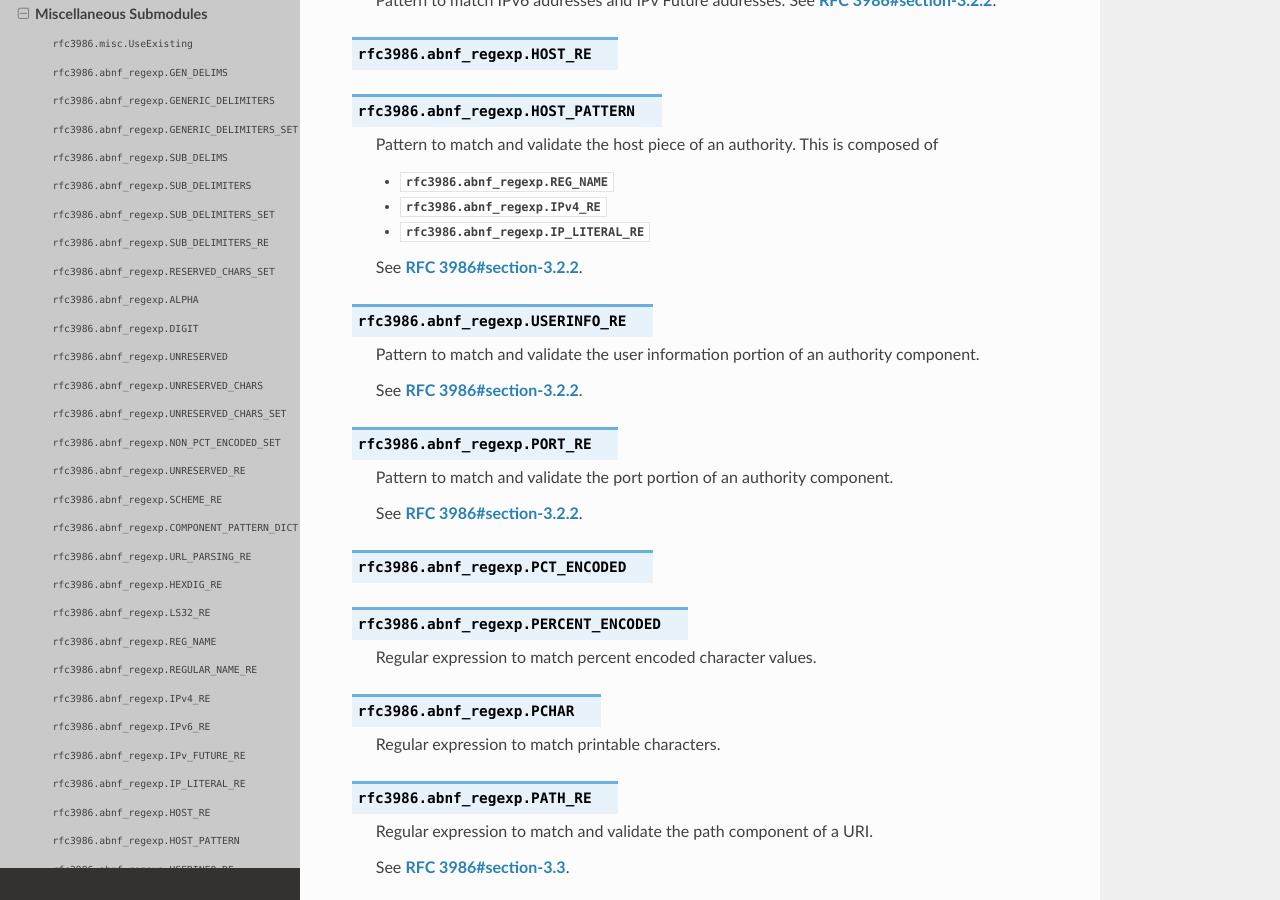
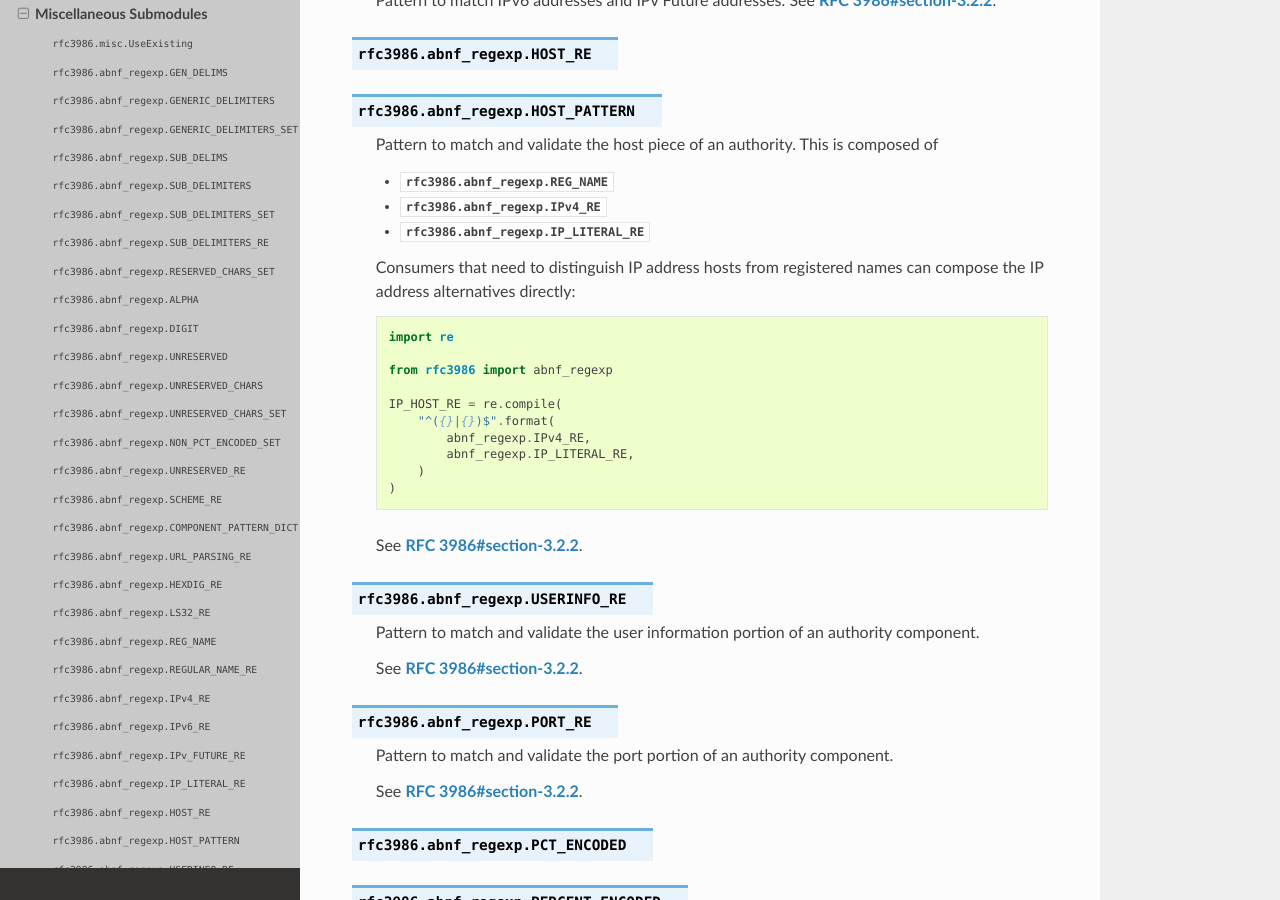
Before and after one commit to python-hyper/rfc3986, a Sphinx documentation site: the page built from docs/source/api-ref/miscellaneous.rst, in a window 1280 px wide and 900 px high, scrolled down 2606 px. Built offline with Sphinx 7.4.7 and the Read the Docs theme 3.1.0, drawn with Linux system fonts in a browser that asks for light colours; pages that are not in the unit, such as notebooks, are missing from menus.

Commit message:
Document composing IP host patterns

```diff
--- a/docs/source/api-ref/miscellaneous.rst
+++ b/docs/source/api-ref/miscellaneous.rst
@@ -136,6 +136,22 @@ regular expressions.
     - :data:`rfc3986.abnf_regexp.IPv4_RE`
     - :data:`rfc3986.abnf_regexp.IP_LITERAL_RE`
 
+    Consumers that need to distinguish IP address hosts from registered names
+    can compose the IP address alternatives directly:
+
+    .. code-block:: python
+
+        import re
+
+        from rfc3986 import abnf_regexp
+
+        IP_HOST_RE = re.compile(
+            "^({}|{})$".format(
+                abnf_regexp.IPv4_RE,
+                abnf_regexp.IP_LITERAL_RE,
+            )
+        )
+
     See :rfc:`3986#section-3.2.2`.
 
 .. data:: rfc3986.abnf_regexp.USERINFO_RE
```
